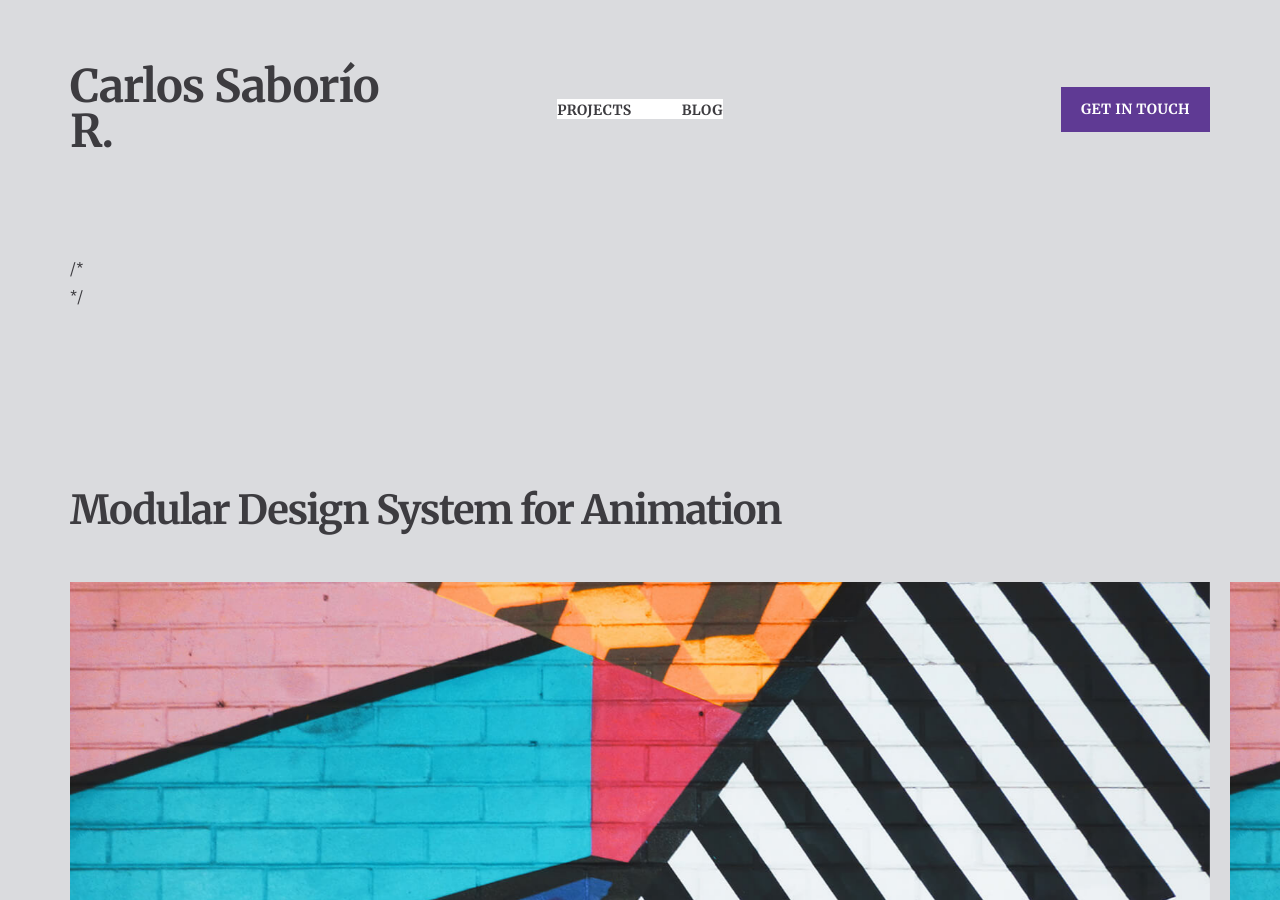
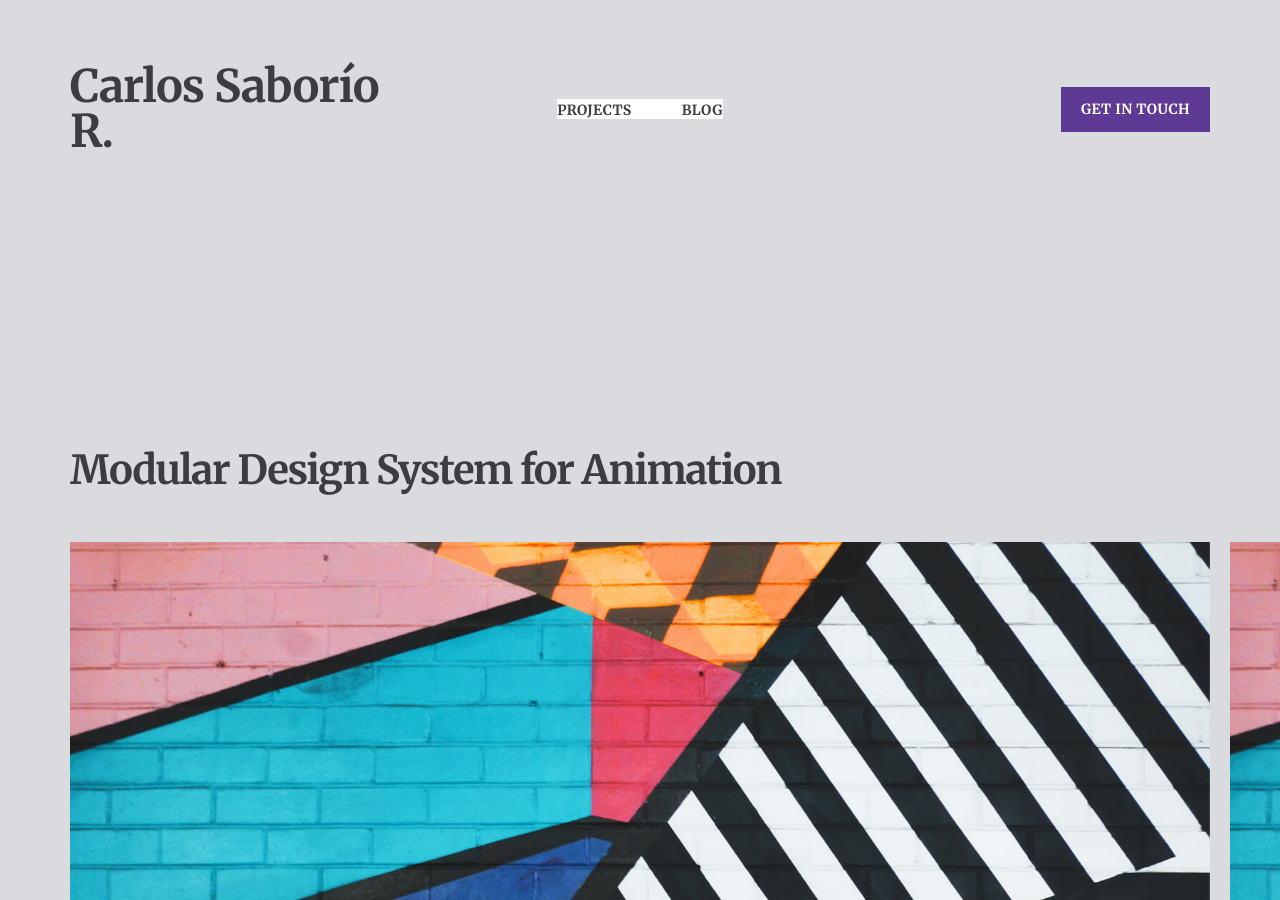
Before and after one commit to Zavorio/zavorio.github.io, a Jekyll site: the page built from index.html, in a window 1280 px wide and 900 px high. Built offline with Jekyll 4.4.1, drawn with Linux system fonts in a browser that asks for light colours; nearby versions of some CDN libraries.

Commit message:
Update index.html

```diff
--- a/index.html
+++ b/index.html
@@ -15,13 +15,13 @@ featured_image: /images/social.jpg
 	<section class="hero">
 		<div class="wrap grid">
 			<div class="title">
-				/* <p class="subtitle">{{ page.overtitle }}</p> */
+				<p class="subtitle">{{ page.overtitle }}</p>
 				<h1>{{ page.title }}</h1>
 			</div>
 
 			<p class="intro subtitle--light">
 				{{ page.description }}
-				<a href="#" class="hero__cta button--fill contact-trigger js-contact">Get In Touch</a>
+				<a href="#" class="hero__cta button--fill contact-trigger js-contact">Contact</a>
 			</p>
 		</div>
 	</section>
```
